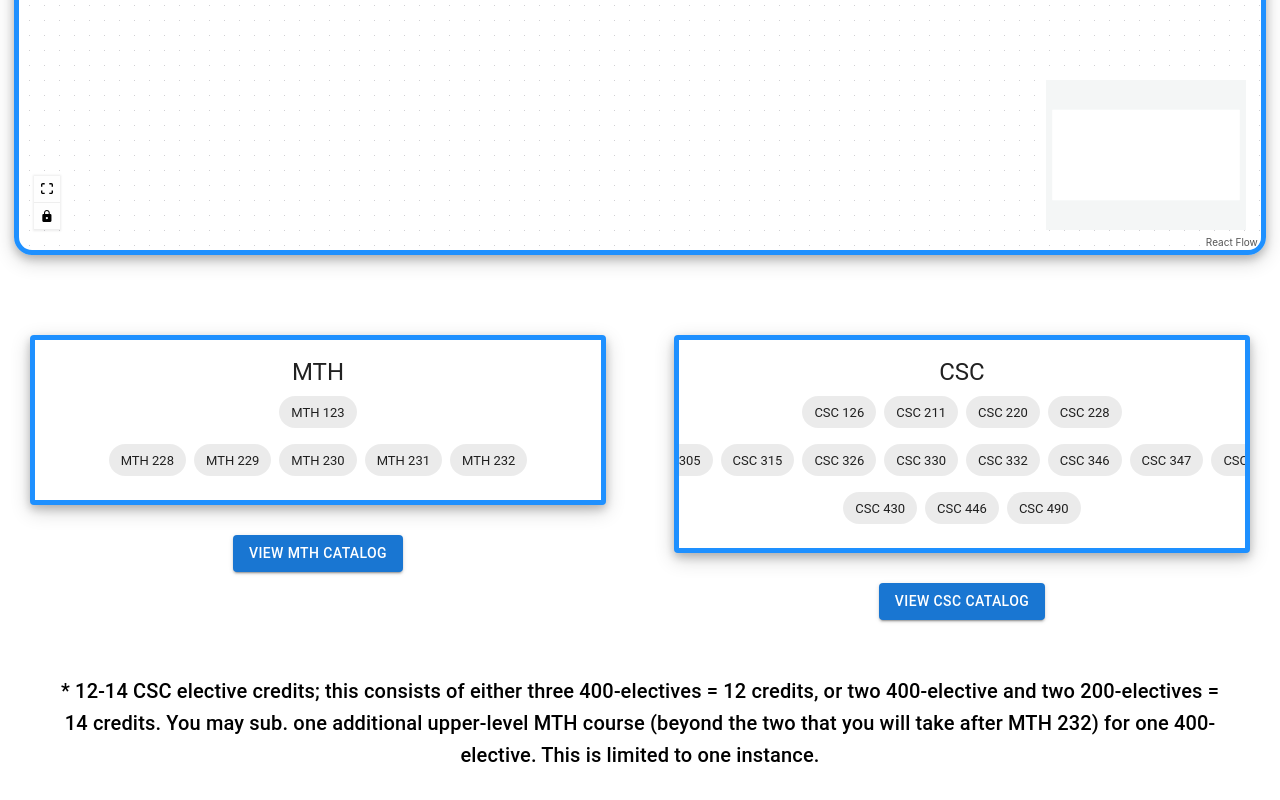
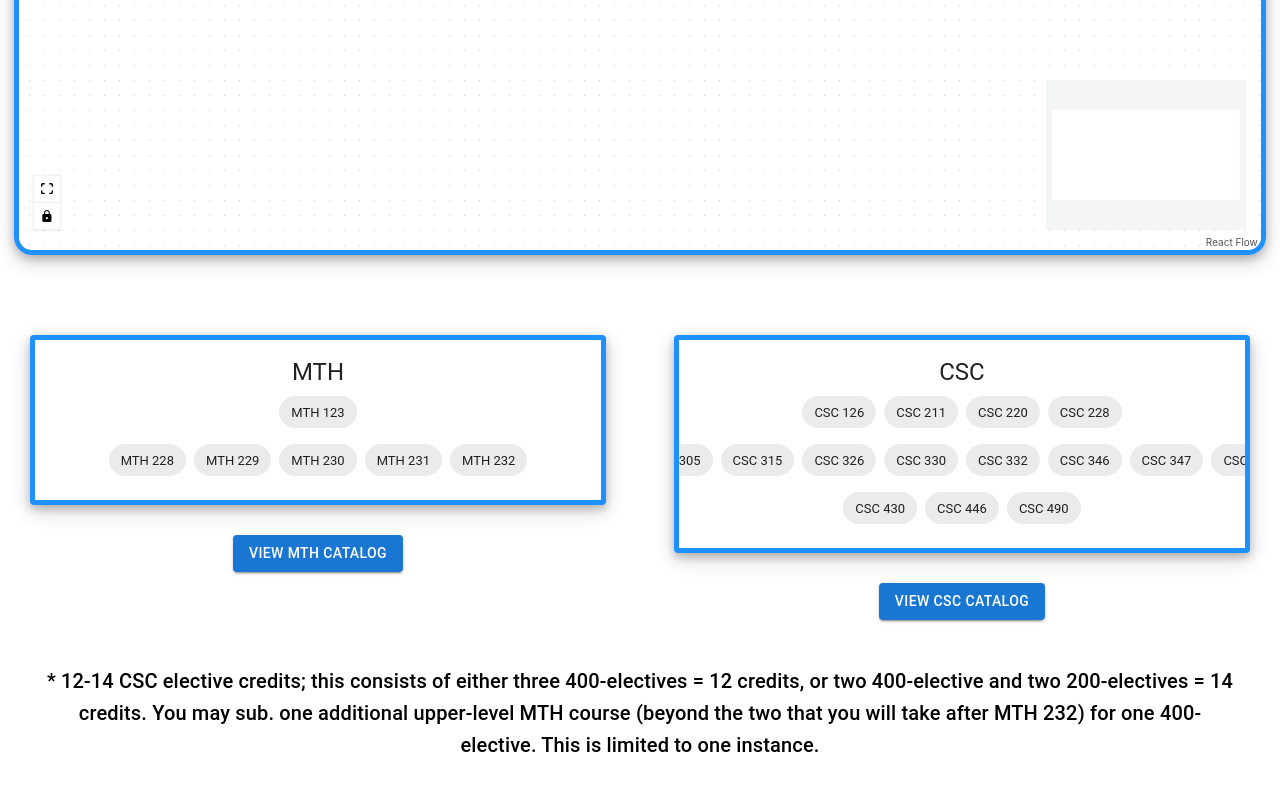
Before and after one commit to AndreaHabib/flowchart, a React (Create React App) app: page / in a window 1280 px wide. Shown: the part 689-1489 px from the top of the page. Built offline with nearby package versions, Linux system fonts and the light colour scheme.

Commit message:
FEAT: change padding

```diff
--- a/src/App.css
+++ b/src/App.css
@@ -14,7 +14,7 @@
 }
 
 .description {
-  padding: 55px;
+  padding: 45px;
   font-size: 20px;
   font-weight: bold;
 }
```
